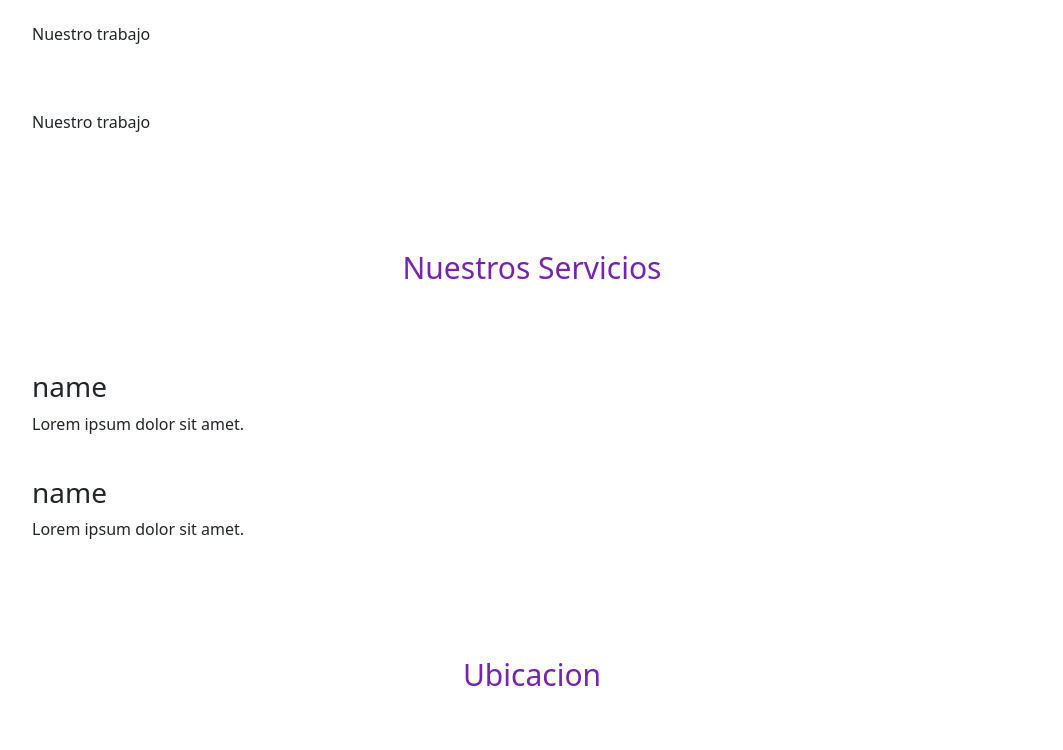
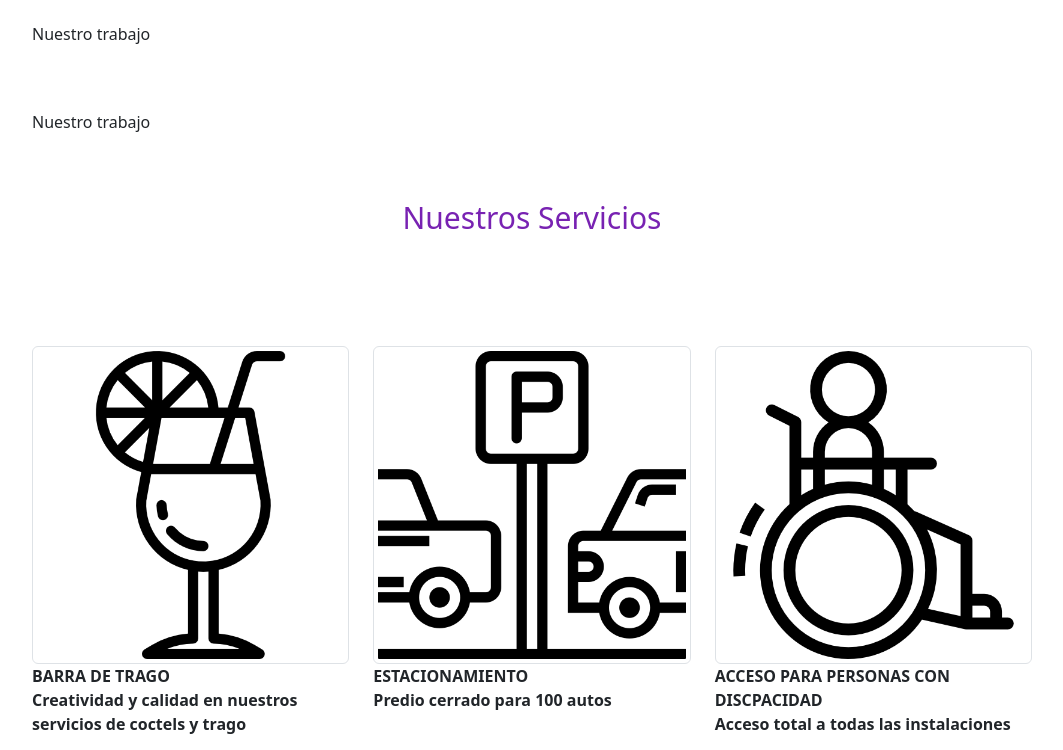
Before and after one commit to MarcosFarfan/SADEV, a PHP site: page /salon.html in a window 1280 px wide. Shown: the part 2217-2967 px from the top of the page, without its empty margins (108-1171 px from the left). Run offline with PHP 8.4, Linux system fonts and the light colour scheme.

Commit message:
modified:  agrego servicios salon.css 	modified:  agrego servicios salon.html

```diff
--- a/salon.css
+++ b/salon.css
@@ -123,3 +123,34 @@ header .textos-header{
     object-fit: cover;
     display: block;
 }
+
+
+
+
+.servicios {
+
+    background: #fff;
+
+
+}
+
+.ubicacion {
+
+    background: #fff;
+}
+
+.col-mapa{
+
+    width: 60%;
+    height: 450px;
+    margin: auto;
+    padding: 10px;
+
+}
+
+.col-lg-4 col-md-6 col-sm-12 {
+
+    width: 200px;
+    height: 40px;
+
+}
--- a/salon.html
+++ b/salon.html
@@ -148,37 +148,83 @@
         </section>
         <!-- termina galeria marcos -->
 
+
+
+
+
+
+
         <!-- DANI SERVICIOS -->
         <section class="servicios">
+          <h2 class="titulo">Nuestros Servicios</h2>
           <div class="contenedor">
-            <h2 class="titulo">Nuestros Servicios</h2>
-            <div class="info">
-              <img src="" alt="">
-              <h3>name</h3>
-              <p>Lorem ipsum dolor sit amet.</p>
-              <div class="info">
-                <img src="" alt="">
-                <h3>name</h3>
-                <p>Lorem ipsum dolor sit amet.</p>
-            </div>
+
+            <div class="row">
+
+              <div class="col-lg-4 col-md-6 col-sm-12">
+
+                  <img src="./imagenes/cocktail.png" class="img-thumbnail" alt="...">
+                  <p><b>BARRA DE TRAGO <br>
+                      Creatividad y calidad en nuestros servicios de coctels y trago</b></p>
+              </div>
+              <div class="col-lg-4 col-md-6 col-sm-12">
+
+                  <img src="./imagenes/parking.png"class="img-thumbnail" alt="...">
+                  <p><b>ESTACIONAMIENTO <br>
+                      Predio cerrado para 100 autos</b></p>
+              </div>
+              <div class="col-lg-4 col-md-6 col-sm-12">
+                  <img src="./imagenes/handicap.png"class="img-thumbnail" alt="...">
+                  <p><b>ACCESO PARA PERSONAS CON DISCPACIDAD  <br>
+                      Acceso total a todas las instalaciones</b></p>
+              </div>
+              <div class="col-lg-4 col-md-6 col-sm-12">
+                  <img src="./imagenes/policeman.png" class="img-thumbnail" alt="...">
+                  <p><b>SEGURIDAD PRIVADA<br>
+                      Servicio privado de seguridad durante todo el evento</b></p>
+              </div>
+              <div class="col-lg-4 col-md-6 col-sm-12">
+                  <img src="./imagenes/checkroom.png" class="img-thumbnail" alt="...">
+                  <p><b>GUARDARROPA  <br>
+                      Seguridad y comodidad para que solo disfrutes</b></p>
+              </div>
+              <div class="col-lg-4 col-md-6 col-sm-12">
+                  <img src="./imagenes/battery.png" class="img-thumbnail" alt="...">
+                  <p><b> GRUPO ELECTROGENO <br>
+                      Grupo electrogeno a dispositivo ante cualquier eventualidad</b></p>
+
+                  </div>
+
+                </div>
           </div>
+
         </section>
         <!-- TERMINA DANI SERVICIOS -->
-<!-- ubicacion  -->
 
-<div class="contenedor">
+        <!-- ubicacion  -->
+
+<section class="ubicacion">
+
   <h2 class="titulo">Ubicacion</h2>
-<div class="col mapa">
+<div class="col-mapa">
 
 
   <iframe src="https://www.google.com/maps/embed?pb=!1m18!1m12!1m3!1d3346.4389353255133!2d-68.68197276396297!3d-32.992201442429625!2m3!1f0!2f0!3f0!3m2!1i1024!2i768!4f13.1!3m3!1m2!1s0x967e6d3a9d7a1a9d%3A0xf469c7d73f7fb5bd!2sRP50%205075%2C%20Rodeo%20del%20Medio%2C%20Mendoza!5e0!3m2!1ses-419!2sar!4v1656802047481!5m2!1ses-419!2sar" width="100%" height="350" style="border:0;" allowfullscreen="" loading="lazy" referrerpolicy="no-referrer-when-downgrade">
   </iframe>
 
+
 </div>
-        <!-- marcos contactos  -->
+</section>
+
+
+
+<!-- marcos contactos  -->
+
+
+      </main>
 
         <!-- termina marcos contactos -->
-      </main>
+
    <footer>
      <div class="contenedor-footer">
       <div class="foo">
```
Also changed, not shown: imagenes/battery.png (added), imagenes/checkroom.png (added), imagenes/cocktail.png (added), imagenes/handicap.png (added), imagenes/parking.png (added), imagenes/policeman.png (added).
